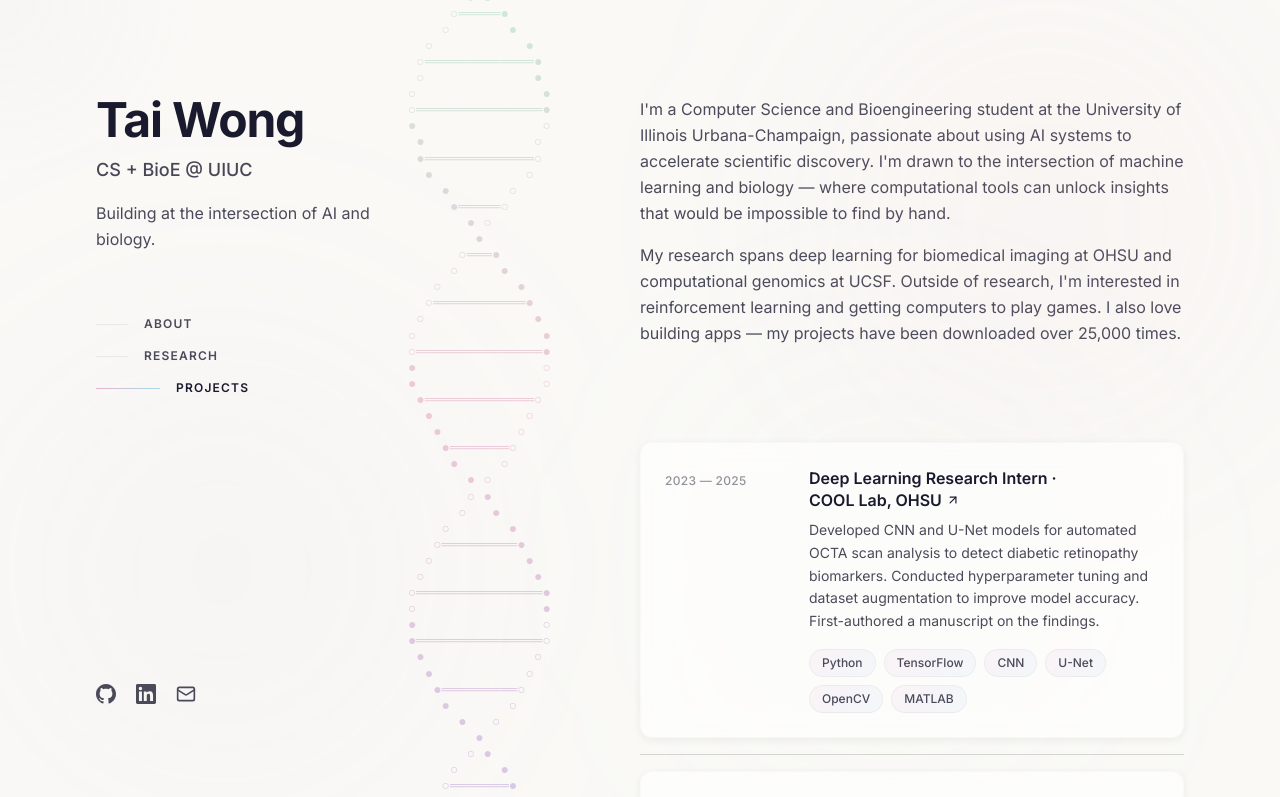
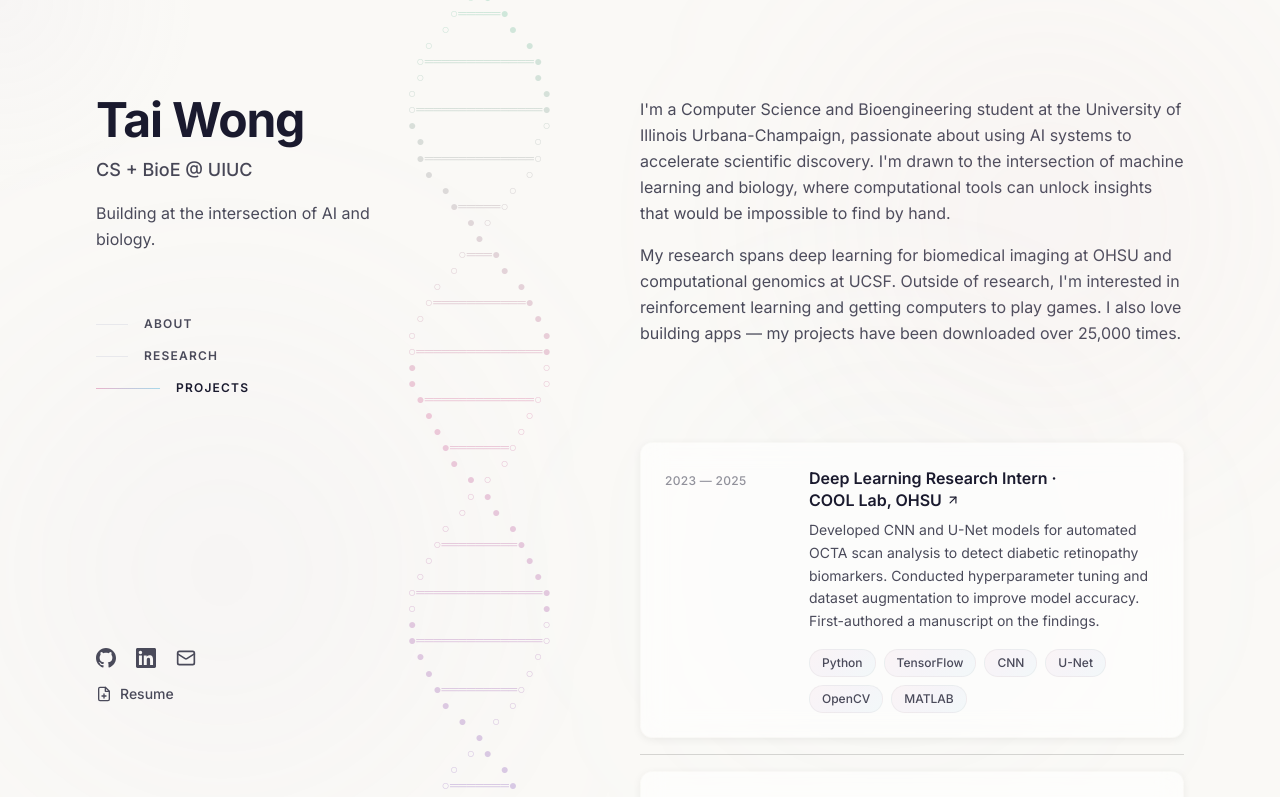
Before and after one commit to lolbigtime/portfolio-site, a Next.js app: page / in a window 1280 px wide. Shown: the top 797 px of the page. Built offline with nearby package versions, Linux system fonts and the light colour scheme.

Commit message:
Update LinkedIn URL, remove em dash, add resume link

```diff
--- a/src/components/AboutSection.tsx
+++ b/src/components/AboutSection.tsx
@@ -11,7 +11,7 @@ export default function AboutSection() {
           I&apos;m a Computer Science and Bioengineering student at the
           University of Illinois Urbana-Champaign, passionate about using AI
           systems to accelerate scientific discovery. I&apos;m drawn to the
-          intersection of machine learning and biology — where computational
+          intersection of machine learning and biology, where computational
           tools can unlock insights that would be impossible to find by hand.
         </p>
         <p>
--- a/src/components/LeftColumn.tsx
+++ b/src/components/LeftColumn.tsx
@@ -34,8 +34,22 @@ export default function LeftColumn({ activeSection, onNavClick }: LeftColumnProp
           <SectionNav activeSection={activeSection} onNavClick={onNavClick} />
         </div>
       </div>
-      <div className="relative z-10 mt-8">
+      <div className="relative z-10 mt-8 flex flex-col gap-4">
         <SocialIcons />
+        <a
+          href="/portfolio-site/resume.pdf"
+          target="_blank"
+          rel="noopener noreferrer"
+          className="inline-flex items-center gap-2 text-sm font-medium text-graphite hover:text-violet transition-colors duration-200"
+        >
+          <svg xmlns="http://www.w3.org/2000/svg" width="16" height="16" viewBox="0 0 24 24" fill="none" stroke="currentColor" strokeWidth="2" strokeLinecap="round" strokeLinejoin="round" aria-hidden="true">
+            <path d="M14 2H6a2 2 0 0 0-2 2v16a2 2 0 0 0 2 2h12a2 2 0 0 0 2-2V8z"/>
+            <polyline points="14 2 14 8 20 8"/>
+            <line x1="12" y1="18" x2="12" y2="12"/>
+            <line x1="9" y1="15" x2="15" y2="15"/>
+          </svg>
+          Resume
+        </a>
       </div>
     </header>
   );
--- a/src/components/SocialIcons.tsx
+++ b/src/components/SocialIcons.tsx
@@ -18,7 +18,7 @@ export default function SocialIcons() {
     },
     {
       label: "LinkedIn",
-      href: "https://linkedin.com/in/tai-wong",
+      href: "https://www.linkedin.com/in/tai-wong-491b46270/",
       icon: (
         <svg
           xmlns="http://www.w3.org/2000/svg"
```
Also changed, not shown: 1 other file (tests, documents, lock files or other folders).
